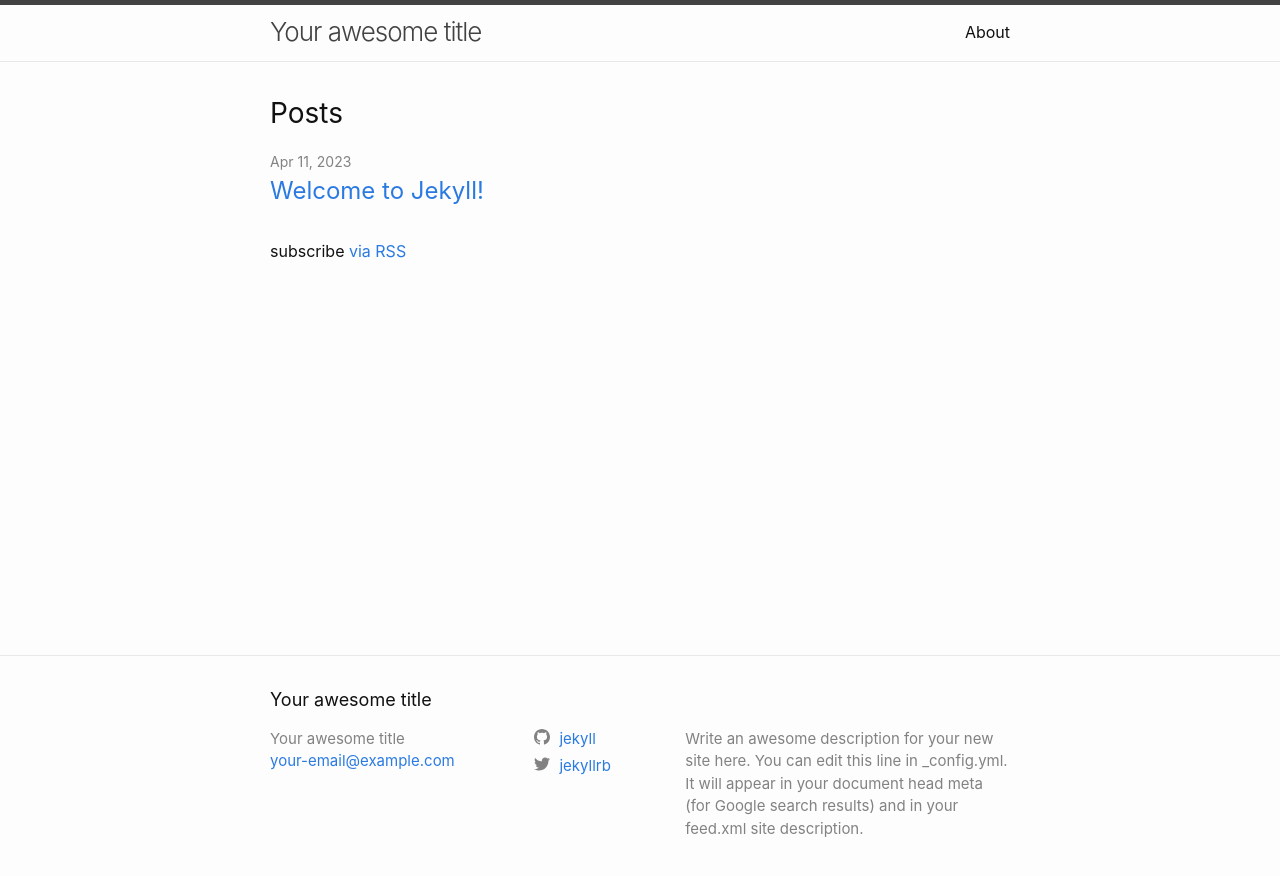
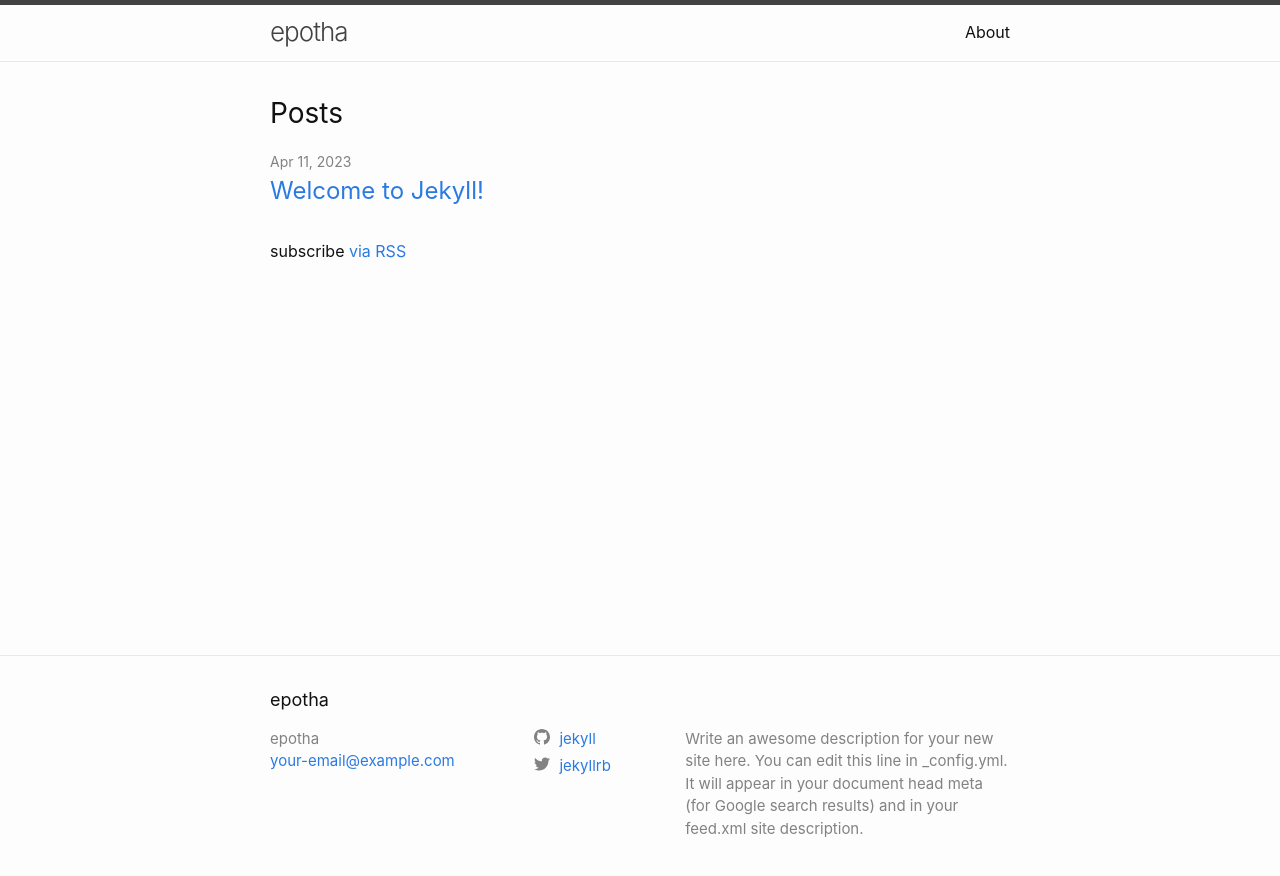
Before and after one commit to CodeCommunityHub/epotha, a Jekyll site: the page built from index.markdown, in a window 1280 px wide. Shown: the top 876 px of the page. Built offline with Jekyll 4.4.1, drawn with Linux system fonts in a browser that asks for light colours.

Commit message:
Add title in _config.yml#1

```diff
--- a/_config.yml
+++ b/_config.yml
@@ -18,7 +18,7 @@
 # You can create any custom variable you would like, and they will be accessible
 # in the templates via {{ site.myvariable }}.
 
-title: Your awesome title
+title: epotha
 email: your-email@example.com
 description: >- # this means to ignore newlines until "baseurl:"
   Write an awesome description for your new site here. You can edit this
@@ -27,13 +27,12 @@ description: >- # this means to ignore newlines until "baseurl:"
 baseurl: "" # the subpath of your site, e.g. /blog
 url: "" # the base hostname & protocol for your site, e.g. http://example.com
 twitter_username: jekyllrb
-github_username:  jekyll
+github_username: jekyll
 
 # Build settings
 theme: minima
 plugins:
   - jekyll-feed
-
 # Exclude from processing.
 # The following items will not be processed, by default.
 # Any item listed under the `exclude:` key here will be automatically added to
```
